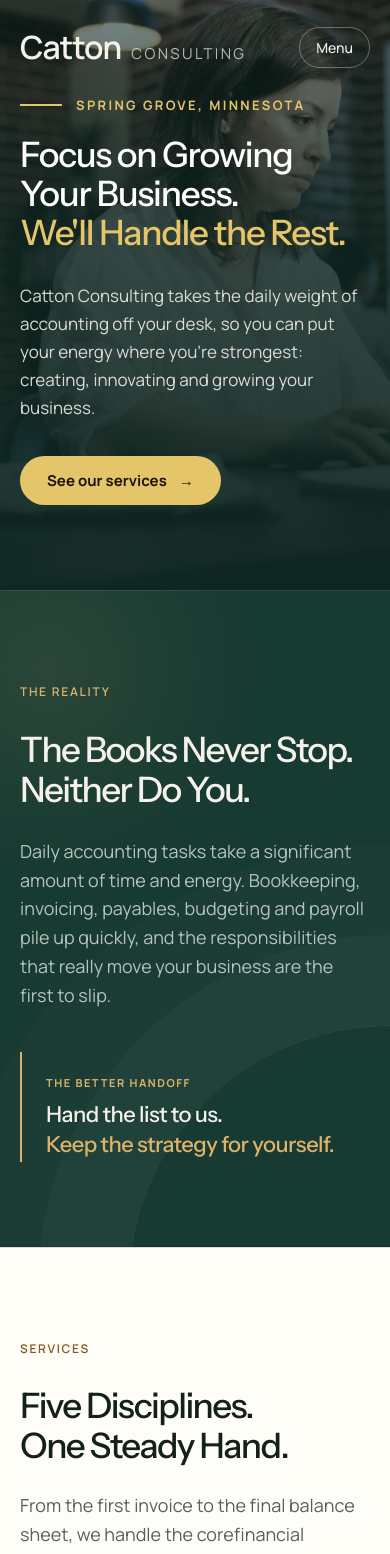
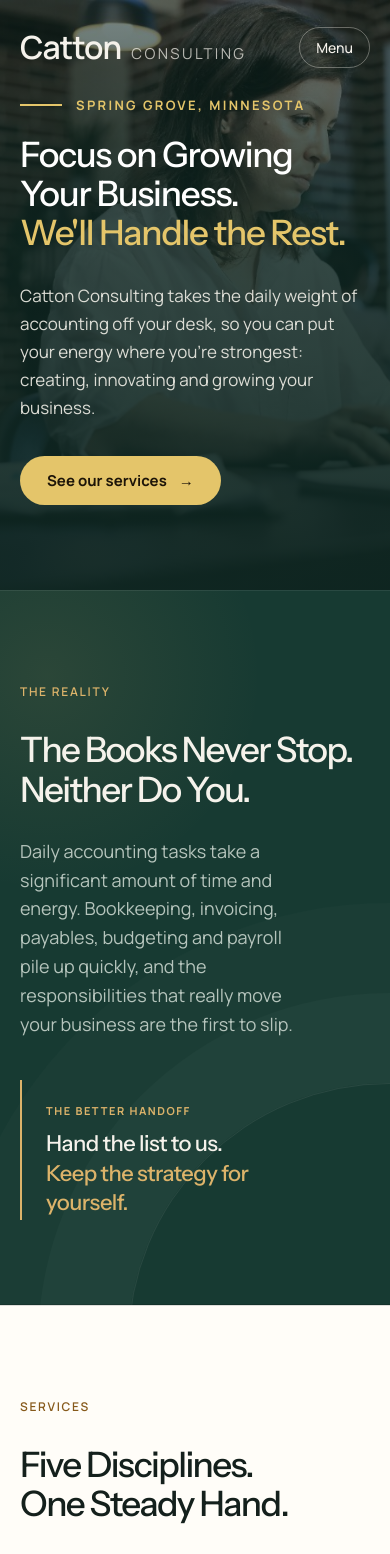
Before and after one commit to webstix-git/Catton-Consulting, a Next.js app: page / in a window 390 px wide. Shown: the top 1554 px of the page. Built offline with nearby package versions, Linux system fonts and the light colour scheme.

Commit message:
design updates

```diff
--- a/app/globals.css
+++ b/app/globals.css
@@ -84,11 +84,11 @@ header.nav.scrolled .menu-btn{border-color:var(--line)}
 .statement{padding:clamp(100px,11vw,160px) 0;position:relative;overflow:hidden;background:radial-gradient(circle at 12% 12%,rgba(220,179,106,.1),transparent 30%),var(--evergreen);box-shadow:inset 0 1px 0 rgba(255,255,255,.08),inset 0 -1px 0 rgba(0,0,0,.16)}
 .statement::after{content:"";position:absolute;width:520px;height:520px;right:-260px;bottom:-300px;border:1px solid rgba(245,242,235,.08);border-radius:50%;box-shadow:0 0 0 90px rgba(245,242,235,.025),0 0 0 180px rgba(245,242,235,.015);pointer-events:none}
 .statement-grid{display:grid;grid-template-columns:1fr;gap:clamp(56px,8vw,128px);align-items:center;position:relative;z-index:1}
-.statement-copy{max-width:590px}
+.statement-copy{width:80%;max-width:none}
 .statement .eyebrow{color:var(--brass-light)}
 .statement h2{margin-top:26px}
 .statement h2 .heading-line{display:block;white-space:nowrap}
-.statement-copy>p{color:var(--on-dark-muted);font-size:18px;max-width:31em;margin-top:28px}
+.statement-copy>p{color:var(--on-dark-muted);font-size:18px;max-width:none;margin-top:28px}
 .statement-shift{margin-top:42px;padding:22px 0 2px 24px;border-left:2px solid var(--brass-light)}
 .shift-label{display:block;color:var(--brass-light);font-size:11px;font-weight:700;letter-spacing:.14em;text-transform:uppercase;margin-bottom:9px}
 .statement .turn{margin:0;color:var(--on-dark);font-family:var(--font-heading);font-size:clamp(22px,2.1vw,30px);font-weight:500;line-height:1.35;letter-spacing:-.025em}
@@ -197,8 +197,12 @@ header.nav.scrolled .menu-btn{border-color:var(--line)}
 .faq-item p{color:var(--ink-muted);max-width:52em;padding:0 56px 30px 0}
 
 /* CTA */
-.cta{padding:clamp(100px,12vw,170px) 0;position:relative;overflow:hidden}
-.cta-grid{display:grid;grid-template-columns:1fr;gap:clamp(40px,6vw,100px);align-items:start}
+.cta{padding:clamp(100px,12vw,170px) 0;position:relative;overflow:hidden;background:#0E2621}
+.cta-photo{position:absolute;inset:0;z-index:0}
+.cta-photo img{width:100%;height:100%;object-fit:cover;object-position:center}
+.cta::before{content:"";position:absolute;inset:0;z-index:1;background:linear-gradient(100deg,rgba(14,38,33,.92) 0%,rgba(14,38,33,.78) 48%,rgba(14,38,33,.62) 100%);pointer-events:none}
+.cta-grid{display:grid;grid-template-columns:1fr;gap:clamp(40px,6vw,100px);align-items:start;position:relative;z-index:2}
+.cta .btn{margin-top:36px}
 .cta .display{margin-top:26px}
 .cta .display .heading-line{display:block;white-space:nowrap}
 .cta .display em{color:var(--brass-light);font-style:normal}
@@ -234,6 +238,7 @@ footer{background:var(--evergreen-deep);color:var(--on-dark-muted);padding:70px
 .foot-top .logo{color:var(--on-dark)}
 .foot-top .logo span{color:var(--on-dark-muted)}
 .foot-top h4{font-family:var(--font-mono);font-weight:500;font-size:11px;letter-spacing:.14em;text-transform:uppercase;color:var(--brass-light);margin-bottom:16px}
+.foot-label-spacer{visibility:hidden}
 .foot-top ul{list-style:none;display:grid;gap:8px}
 .foot-top a{text-decoration:none}
 .foot-top a:hover{color:var(--on-dark)}
--- a/components/HomePage.tsx
+++ b/components/HomePage.tsx
@@ -101,31 +101,18 @@ export function HomePage() {
         </section>
 
         <section className="dark cta" id="contact" aria-labelledby="ct-h">
+          <div className="cta-photo" aria-hidden="true">
+            <img src="/assets/catton-modern-office.jpg" alt="" />
+          </div>
           <div className="wrap cta-grid">
             <div className="rv">
               <span className="eyebrow">Let&apos;s talk</span>
               <h2 className="display" id="ct-h"><span className="heading-line">Focus on What</span><span className="heading-line"><em>Only You</em> Can Do.</span></h2>
               <p className="l">Tell us a little about your business with a no-pressure consultation.</p>
-              <div className="contact-lines" aria-label="Contact details">
-                <div className="contact-item">
-                  <a className="contact-link" href="tel:+16128657443" aria-label="Call 612-865-7443">
-                    <svg className="contact-icon" viewBox="0 0 24 24" aria-hidden="true"><rect x="6" y="2" width="12" height="20" rx="2" /><path d="M10 18h4" /></svg>
-                    <span className="contact-value">612-865-7443</span>
-                  </a>
-                </div>
-                <div className="contact-item">
-                  <a className="contact-link" href="mailto:lisa@catton.com" aria-label="Email lisa@catton.com">
-                    <svg className="contact-icon" viewBox="0 0 24 24" aria-hidden="true"><rect x="3" y="5" width="18" height="14" rx="2" /><path d="m3 7 9 6 9-6" /></svg>
-                    <span className="contact-value">lisa@catton.com</span>
-                  </a>
-                </div>
-                <div className="contact-item">
-                  <a className="contact-link" href="https://www.google.com/maps/search/?api=1&query=18666+County+Road+4%2C+Spring+Grove%2C+MN+55974" target="_blank" rel="noopener" aria-label="Open office address in Google Maps">
-                    <svg className="contact-icon" viewBox="0 0 24 24" aria-hidden="true"><path d="M20 10c0 5-8 12-8 12S4 15 4 10a8 8 0 1 1 16 0z" /><circle cx="12" cy="10" r="2.5" /></svg>
-                    <address className="contact-value">18666 County Road 4<br />Spring Grove, MN 55974</address>
-                  </a>
-                </div>
-              </div>
+              <a className="btn btn-gold" href="tel:+16128657443">
+                <svg viewBox="0 0 24 24" aria-hidden="true"><path d="M22 16.92v3a2 2 0 0 1-2.18 2 19.79 19.79 0 0 1-8.63-3.07 19.5 19.5 0 0 1-6-6A19.79 19.79 0 0 1 2.12 4.18 2 2 0 0 1 4.11 2h3a2 2 0 0 1 2 1.72c.13.96.36 1.9.69 2.8a2 2 0 0 1-.45 2.11L8.09 9.91a16 16 0 0 0 6 6l1.27-1.27a2 2 0 0 1 2.11-.45c.91.33 1.85.56 2.81.69A2 2 0 0 1 22 16.92z" /></svg>
+                612-865-7443
+              </a>
             </div>
           </div>
         </section>
--- a/components/SiteFooter.tsx
+++ b/components/SiteFooter.tsx
@@ -21,14 +21,13 @@ export function SiteFooter({ home = false }: SiteFooterProps) {
               <li><a href={to("#services")}>Financial statements</a></li>
               <li><a href={to("#services")}>AP &amp; AR</a></li>
               <li><a href={to("#services")}>Reconciliations</a></li>
-              <li><a href={to("#services")}>Payroll &amp; taxes</a></li>
-              <li><a href={to("#services")}>Sales tax</a></li>
             </ul>
           </div>
           <div>
-            <h4>Company</h4>
+            <h4 className="foot-label-spacer" aria-hidden="true">Services</h4>
             <ul>
-              <li><a href={to("#contact")}>Contact</a></li>
+              <li><a href={to("#services")}>Payroll &amp; taxes</a></li>
+              <li><a href={to("#services")}>Sales tax</a></li>
             </ul>
           </div>
           <div>
```
